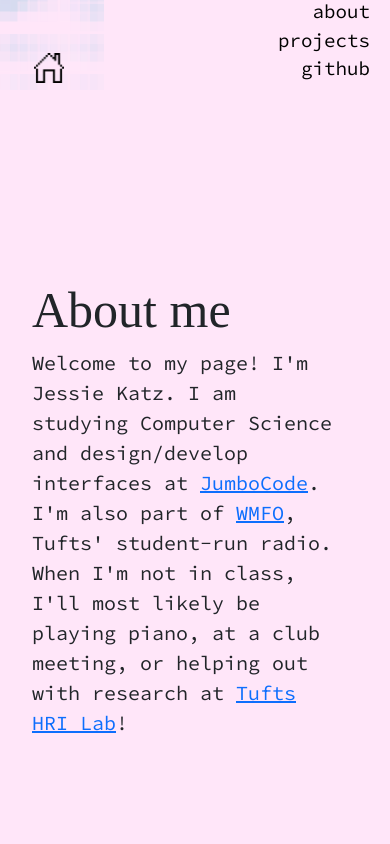
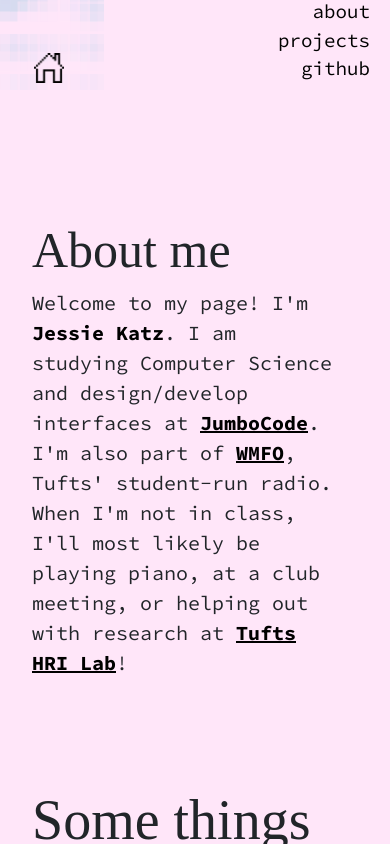
Before and after one commit to jessiekatz/jessiekatz, a React (Create React App) app: page /about in a window 390 px wide. Built offline with nearby package versions, Linux system fonts and the light colour scheme; a web font is replaced by a local one.

Commit message:
about styling

```diff
--- a/src/components/About.js
+++ b/src/components/About.js
@@ -26,7 +26,7 @@ export default function About() {
                 <Home />
             </div>
 
-            <div className={styles.likes_section}>
+            <div className={styles.about_section}>
 
                 <div className={styles.about}>
                     <h1 style={{fontFamily: 'jenson', fontSize: '2.5em'}}>About me</h1>
--- a/src/styles/About.module.css
+++ b/src/styles/About.module.css
@@ -1,13 +1,18 @@
-.likes_section {
-    margin: 5em 6em 10% 5em;
-    padding: 0 12em 0 0;
+.about_section {
+    margin: 3em 0em 3em 5em;
+    padding: 0 8em 0 0;
 }
 
 .about {
     font-family: "source code pro";
-    width: 60%;
+    width: 80%;
     font-size: 1.25em;
-    margin: 10em 0;
+    margin: 7em 0 5em 0;
+}
+
+.bolder {
+    color: #000;
+    font-weight: 700;
 }
 
 .likes_title {
@@ -17,7 +22,7 @@
 }
 
 .likes_list {
-    margin-bottom: 20px;
+    margin: 2em 0 5em 0;
 }
 
 .likes_col {
@@ -62,13 +67,17 @@
 
 /* Responsive Styles */
 @media (max-width: 768px) {
+    .about_section {
+        margin: 2em 2em 10% 4em;
+        padding: 0 5em 0 0;
+    }
     .about {
         width: 80%;
     }
 }
 
 @media (max-width: 500px) {
-    .likes_section {
+    .about_section {
         margin: 5em 2em 10% 2em;
         padding: 0 1em 0 0;
     }
--- a/src/styles/Footer.module.css
+++ b/src/styles/Footer.module.css
@@ -14,7 +14,7 @@
 
 
 .grad {
-    background: linear-gradient(to top, rgba(250, 237, 249, 0.071),75%, rgb(250, 230, 249));
+    background: linear-gradient(to top, rgba(250, 237, 249, 0.071),75%, rgb(255, 230, 249));
      height: 8em;
      width: 100%;
      position: absolute;
```
